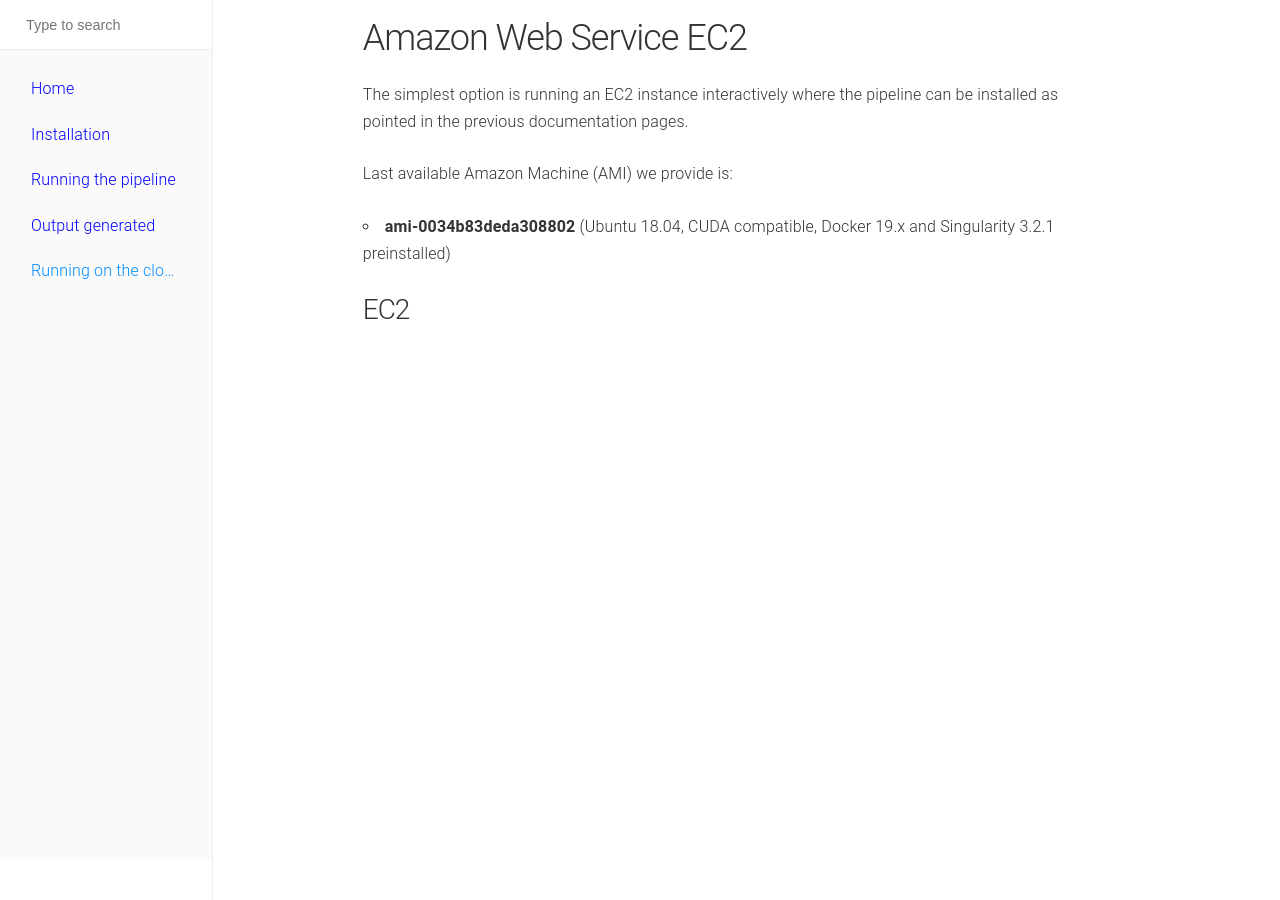
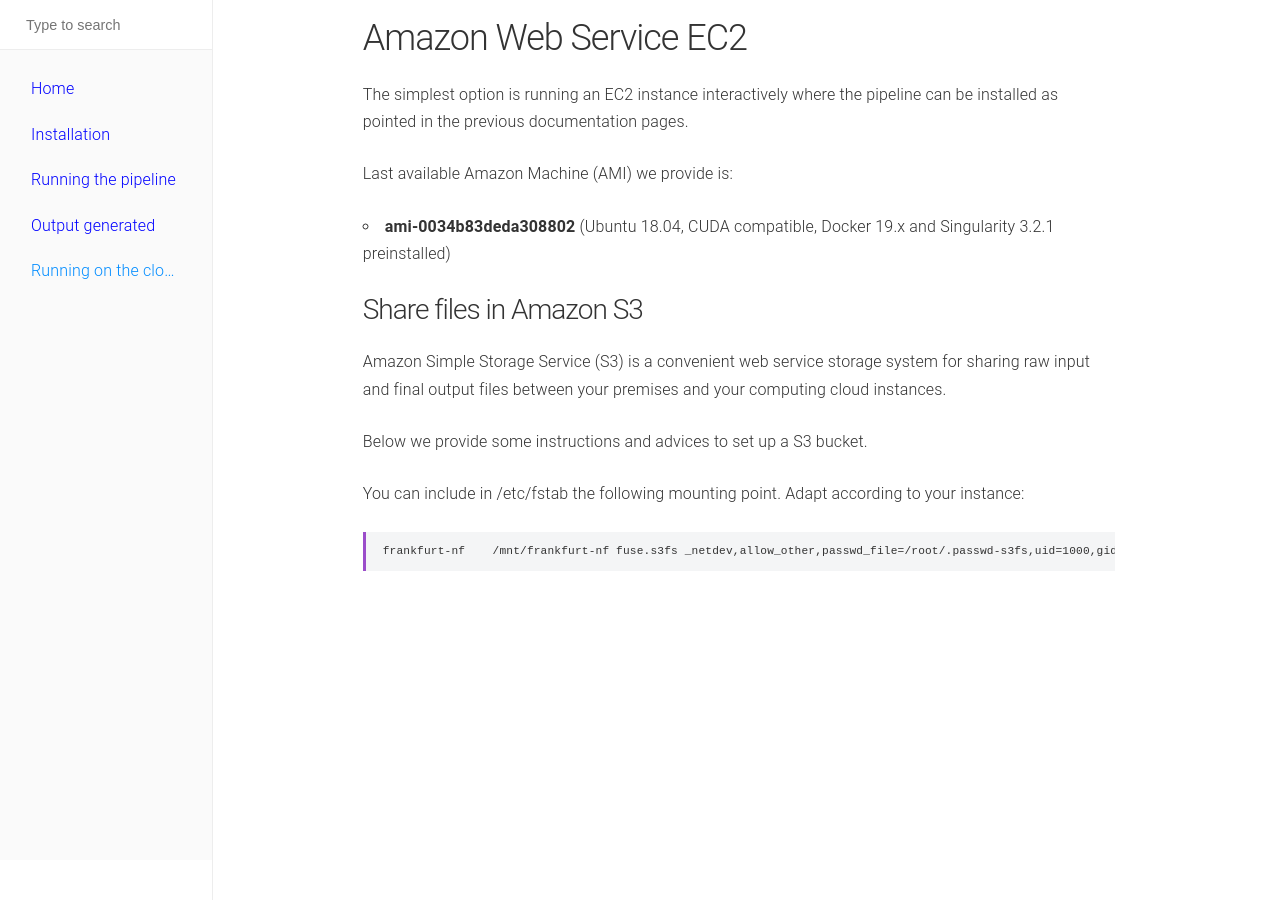
Before and after one commit to biocorecrg/master_of_pores, a Jekyll site: the page built from docs/cloud.md, in a window 1280 px wide. Built offline with Jekyll 4.4.1, drawn with Linux system fonts in a browser that asks for light colours.

Commit message:
start about S3

```diff
--- a/docs/cloud.md
+++ b/docs/cloud.md
@@ -11,4 +11,12 @@
 Last available Amazon Machine (AMI) we provide is:
 * **ami-0034b83deda308802** (Ubuntu 18.04, CUDA compatible, Docker 19.x and Singularity 3.2.1 preinstalled)
 
-### EC2
+### Share files in Amazon S3
+
+Amazon Simple Storage Service (S3) is a convenient web service storage system for sharing raw input and final output files between your premises and your computing cloud instances.
+
+Below we provide some instructions and advices to set up a S3 bucket.
+
+You can include in /etc/fstab the following mounting point. Adapt according to your instance:
+
+    frankfurt-nf    /mnt/frankfurt-nf fuse.s3fs _netdev,allow_other,passwd_file=/root/.passwd-s3fs,uid=1000,gid=1000   0 0
```
